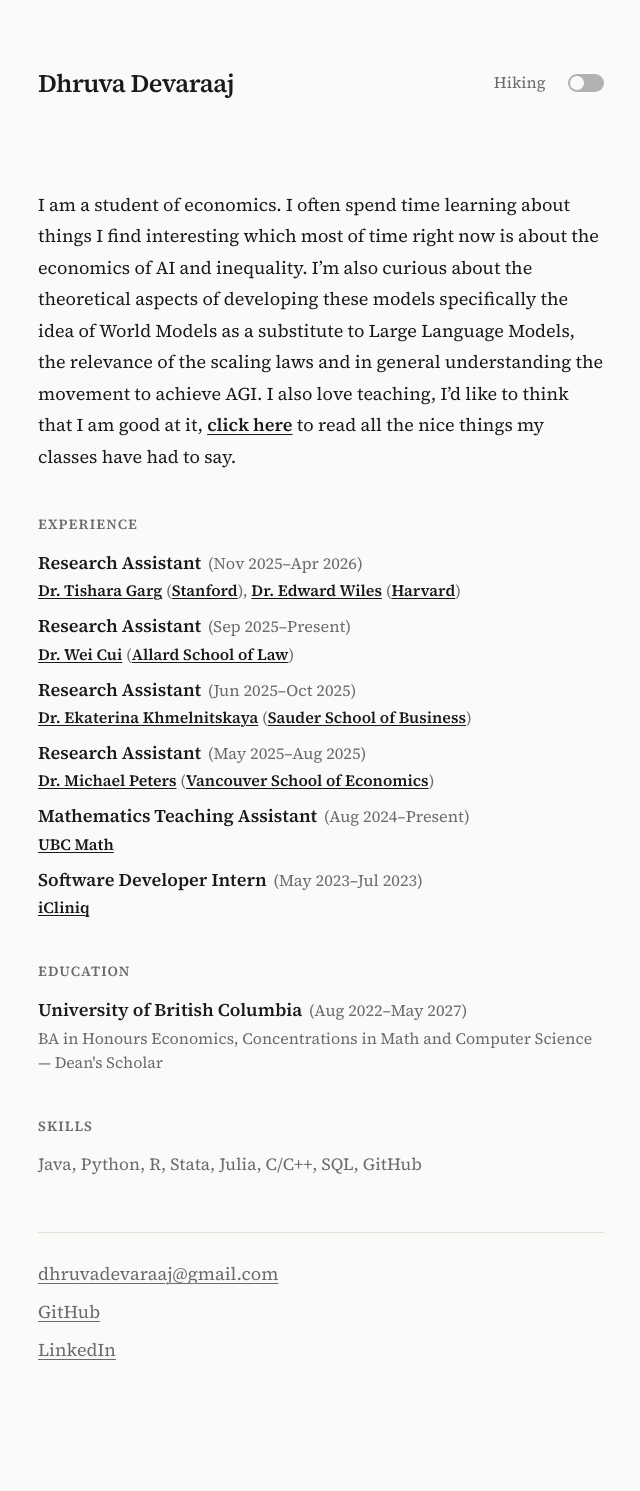
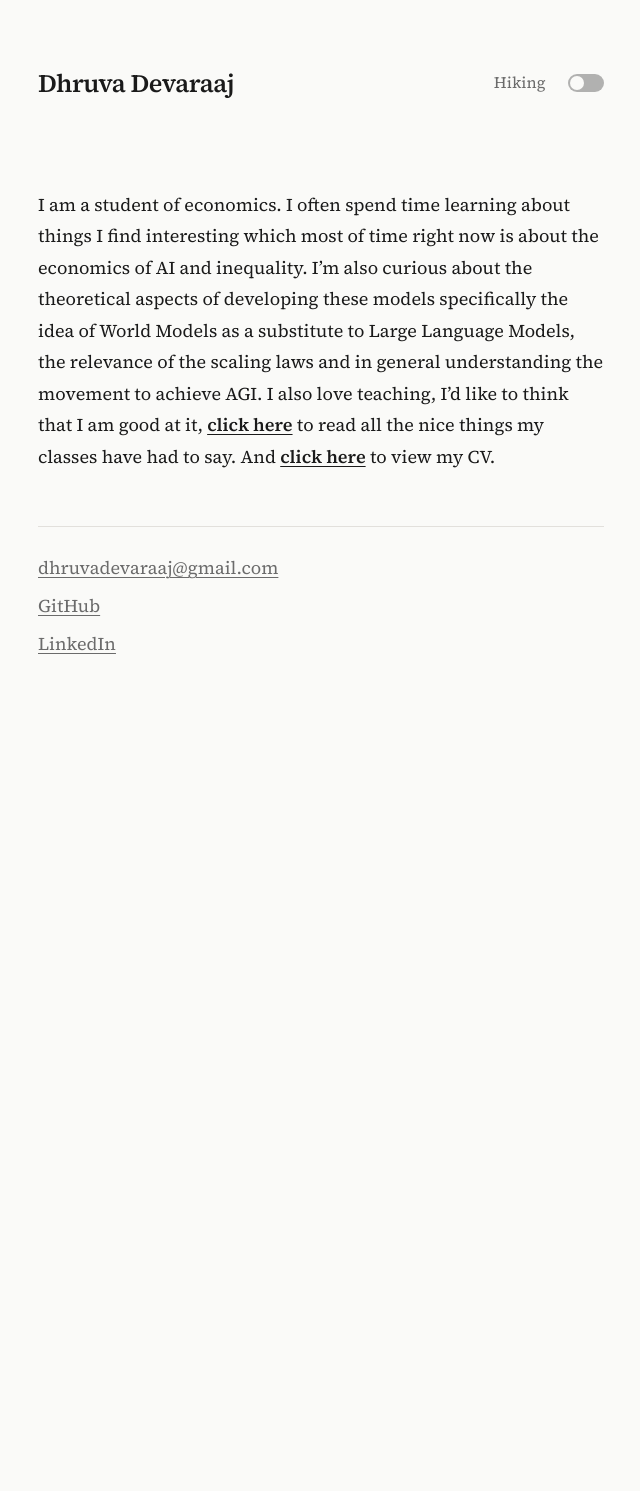
Before and after one commit to dhruva36/dhruva36.github.io, a Jekyll site: the page built from index.md, in a window 1280 px wide. Shown: the whole page, without its empty margins (319-959 px from the left). Built offline with Jekyll 4.4.1, drawn with Linux system fonts in a browser that asks for light colours; after the commit the page ends 900 px from its top, so only the background shows below that.

Commit message:
Trim home page to bio with CV link; remove experience, education, skills

```diff
--- a/_layouts/home.html
+++ b/_layouts/home.html
@@ -9,43 +9,6 @@
             {{ content }}
         </section>
 
-        <!-- Experience -->
-        <section>
-            <h2>Experience</h2>
-            <ul class="bullet-list">
-                {% for item in page.experience %}
-                <li class="bullet-list-item">
-                    <span class="bullet-list-text">{{ item.role }}</span>
-                    <span class="bullet-list-meta">({{ item.dates }})</span>
-                    <span class="item-description">{{ item.description }}</span>
-                </li>
-                {% endfor %}
-            </ul>
-        </section>
-
-        <!-- Education -->
-        <section>
-            <h2>Education</h2>
-            <ul class="bullet-list">
-                {% for item in page.education %}
-                <li class="bullet-list-item">
-                    <span class="bullet-list-text">{{ item.school }}</span>
-                    <span class="bullet-list-meta">({{ item.dates }})</span>
-                    <span class="item-description">{{ item.degree }}</span>
-                    {% if item.details %}
-                    <span class="item-description">{{ item.details }}</span>
-                    {% endif %}
-                </li>
-                {% endfor %}
-            </ul>
-        </section>
-
-        <!-- Skills -->
-        <section>
-            <h2>Skills</h2>
-            <p class="skills-text">{{ page.skills | join: ", " }}</p>
-        </section>
-
         {% include footer.html %}
     </div>
 </article>
--- a/index.md
+++ b/index.md
@@ -1,41 +1,6 @@
 ---
 layout: home
 description: "Dhruva Devaraaj — economics, econometrics, and the things I find interesting."
-
-experience:
-  - role: Research Assistant
-    dates: "Nov 2025–Apr 2026"
-    description: '<a href="https://tisharagarg.github.io/" target="_blank">Dr. Tishara Garg</a> (<a href="https://www.stanford.edu/" target="_blank">Stanford</a>), <a href="https://www.edward-wiles.com/" target="_blank">Dr. Edward Wiles</a> (<a href="https://www.harvard.edu/" target="_blank">Harvard</a>)'
-  - role: Research Assistant
-    dates: "Sep 2025–Present"
-    description: '<a href="https://allard.ubc.ca/about-us/our-people/wei-cui" target="_blank">Dr. Wei Cui</a> (<a href="https://allard.ubc.ca/" target="_blank">Allard School of Law</a>)'
-  - role: Research Assistant
-    dates: "Jun 2025–Oct 2025"
-    description: '<a href="https://sites.google.com/view/ekaterinakhmelnitskaya/home" target="_blank">Dr. Ekaterina Khmelnitskaya</a> (<a href="https://www.sauder.ubc.ca/" target="_blank">Sauder School of Business</a>)'
-  - role: Research Assistant
-    dates: "May 2025–Aug 2025"
-    description: '<a href="https://economics.ubc.ca/profile/michael-peters/" target="_blank">Dr. Michael Peters</a> (<a href="https://economics.ubc.ca/" target="_blank">Vancouver School of Economics</a>)'
-  - role: Mathematics Teaching Assistant
-    dates: "Aug 2024–Present"
-    description: '<a href="https://www.math.ubc.ca/" target="_blank">UBC Math</a>'
-  - role: Software Developer Intern
-    dates: "May 2023–Jul 2023"
-    description: '<a href="https://www.icliniq.com/" target="_blank">iCliniq</a>'
-
-skills:
-  - Java
-  - Python
-  - R
-  - Stata
-  - Julia
-  - C/C++
-  - SQL
-  - GitHub
-
-education:
-  - school: University of British Columbia
-    dates: "Aug 2022–May 2027"
-    degree: "BA in Honours Economics, Concentrations in Math and Computer Science — Dean's Scholar"
 ---
 
-I am a student of economics. I often spend time learning about things I find interesting which most of time right now is about the economics of AI and inequality. I'm also curious about the theoretical aspects of developing these models specifically the idea of World Models as a substitute to Large Language Models, the relevance of the scaling laws and in general understanding the movement to achieve AGI. I also love teaching, I'd like to think that I am good at it, [click here](https://www.dropbox.com/scl/fi/itsfoirl2nppztparq538/TA-Reviews.pdf?rlkey=i6fc8z3bnioh7m0xzg50se5cb&st=ywmax8ip&dl=0) to read all the nice things my classes have had to say.
+I am a student of economics. I often spend time learning about things I find interesting which most of time right now is about the economics of AI and inequality. I'm also curious about the theoretical aspects of developing these models specifically the idea of World Models as a substitute to Large Language Models, the relevance of the scaling laws and in general understanding the movement to achieve AGI. I also love teaching, I'd like to think that I am good at it, [click here](https://www.dropbox.com/scl/fi/itsfoirl2nppztparq538/TA-Reviews.pdf?rlkey=i6fc8z3bnioh7m0xzg50se5cb&st=ywmax8ip&dl=0) to read all the nice things my classes have had to say. And [click here](#) to view my CV.
```
